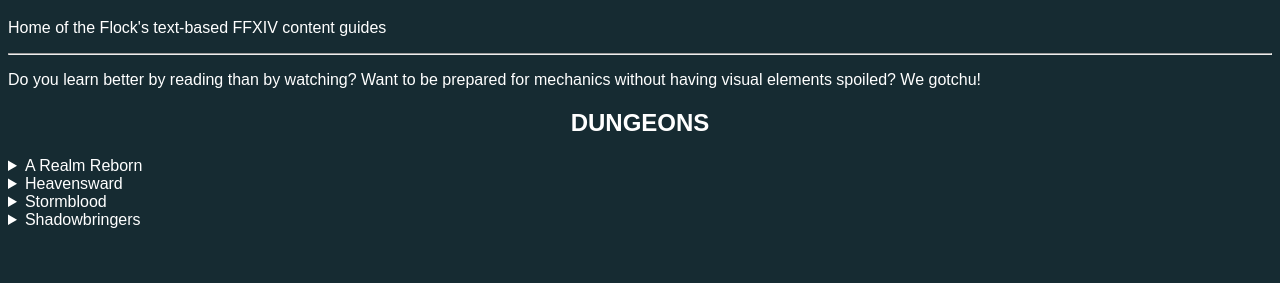
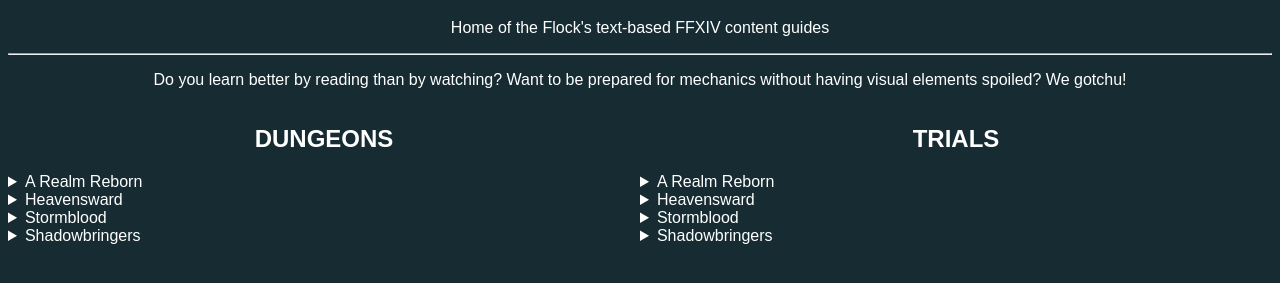
Before and after one commit to splortsmanship/splortsmanship.github.io, a plain HTML site: page ffxiv/index.html in a window 1280 px wide. Shown: the part 61-344 px from the top of the page. Drawn offline with Linux system fonts and the light colour scheme.

Commit message:
Update index.html

```diff
--- a/ffxiv/index.html
+++ b/ffxiv/index.html
@@ -18,9 +18,11 @@
   </head>
   <body>
     <h1>Final Flocktasy XIV</h1>
-    <p>Home of the Flock's text-based FFXIV content guides</p>
+    <p style="text-align:center">Home of the Flock's text-based FFXIV content guides</p>
     <hr>
-    <p>Do you learn better by reading than by watching? Want to be prepared for mechanics without having visual elements spoiled? We gotchu!</p>
+    <p style="text-align:center">Do you learn better by reading than by watching? Want to be prepared for mechanics without having visual elements spoiled? We gotchu!</p>
+    <div class="row">
+      <div class="column">
         <h2>DUNGEONS</h2>
         <details>
           <summary>A Realm Reborn</summary>
@@ -34,5 +36,22 @@
         <details>
           <summary>Shadowbringers</summary>
         </details>
+      </div>
+      <div class="column">
+        <h2>TRIALS</h2>
+        <details>
+          <summary>A Realm Reborn</summary>
+        </details>
+        <details>
+          <summary>Heavensward</summary>
+        </details>
+        <details>
+          <summary>Stormblood</summary>
+        </details>
+        <details>
+          <summary>Shadowbringers</summary>
+        </details>
+      </div>
+    </div>
   </body>
 </html>
```
Lines whose indentation alone changed are shown as unchanged.
